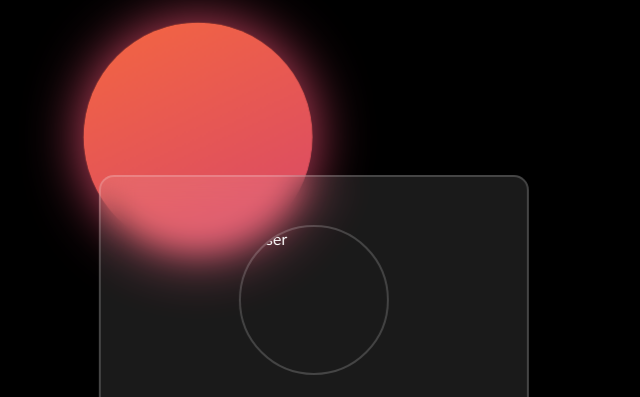
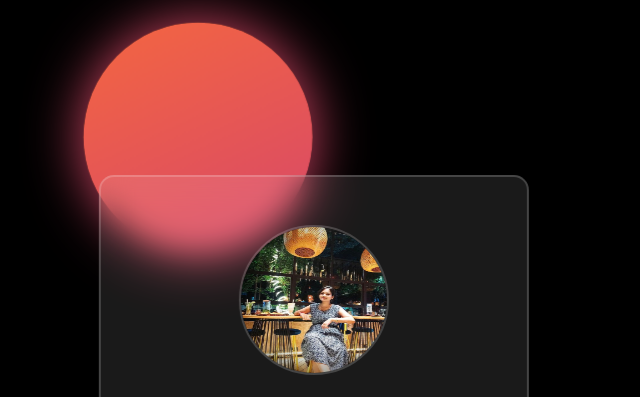
Before and after one commit to SUN2O/profile, a plain HTML site: page index.html in a window 1280 px wide. Shown: the top 397 px of the page, without its empty margins (326-966 px from the left). Drawn offline with nearby package versions, Linux system fonts and the light colour scheme.

Commit message:
Update index.html

```diff
--- a/index.html
+++ b/index.html
@@ -17,7 +17,7 @@
     <div class="wrapper">
         <div class="card-wrapper">
           <div>
-            <img class="w-20 h-20 rounded-full" src="./assets/sd6.jpg" alt="user">
+            <img class="w-20 h-20 rounded-full" src="sd6.jpg" alt="user">
           </div>
           <div class="user-name">
             <h2>Dr.Sumana</h2>
```
